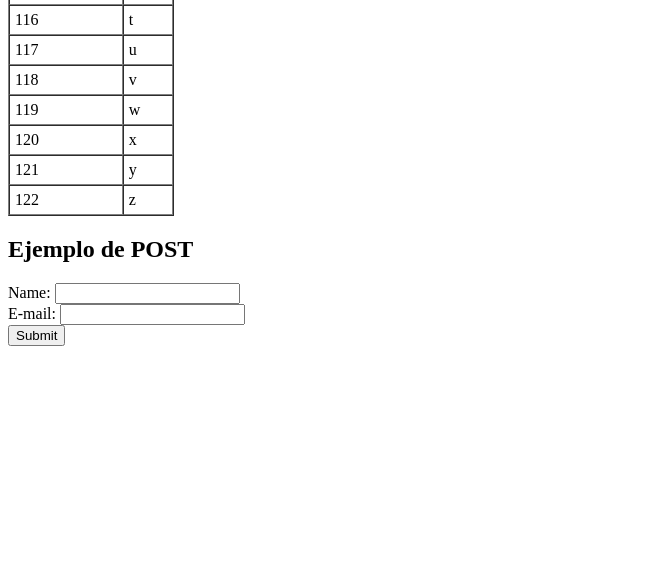
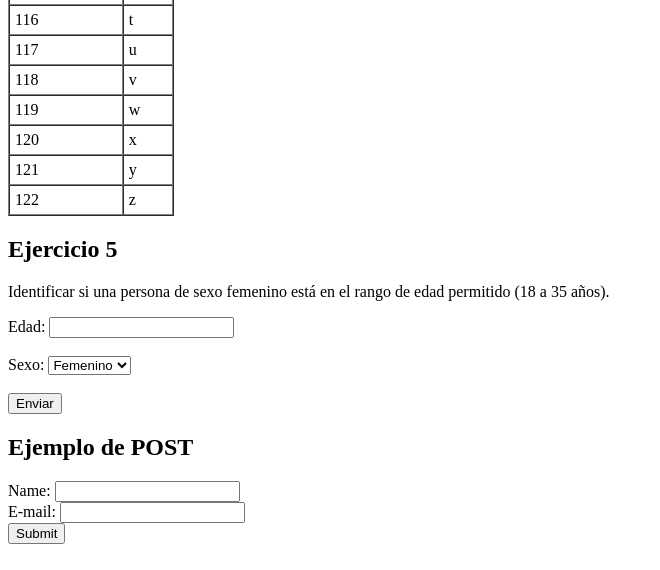
Before and after one commit to ErasmoAG/tecweb, a PHP site: page /tecweb/ in a window 1280 px wide. Shown: the part 1252-1822 px from the top of the page, without its empty margins (0-660 px from the left). Before the commit the page ends 1598 px from the top, so only its background shows below. Run offline with PHP 8.4, Linux system fonts and the light colour scheme.

Commit message:
Se realizo el quinto ejercicio 'validacion de edad y sexo en formulario'

```diff
--- a/practicas/p06-base/index.php
+++ b/practicas/p06-base/index.php
@@ -68,7 +68,34 @@
     crearArregloAscii();
     ?>
 
+    <h2>Ejercicio 5</h2>
+    <p>Identificar si una persona de sexo femenino está en el rango de edad permitido (18 a 35 años).</p>
 
+    <form action="" method="post">
+        <label for="edad">Edad:</label>
+        <input type="number" id="edad" name="edad" required><br><br>
+
+        <label for="sexo">Sexo:</label>
+        <select id="sexo" name="sexo" required>
+            <option value="femenino">Femenino</option>
+            <option value="masculino">Masculino</option>
+        </select><br><br>
+
+        <input type="submit" value="Enviar">
+    </form>
+
+    <?php
+    require_once __DIR__.'/src/funciones.php';
+
+
+    if (isset($_POST['edad']) && isset($_POST['sexo'])) {
+        $edad = $_POST['edad'];
+        $sexo = $_POST['sexo'];
+
+
+        verificarEdadSexo($edad, $sexo);
+    }
+    ?>
 
     <h2>Ejemplo de POST</h2>
     <form action="http://localhost/tecweb/practicas/p06-base/index.php" method="post">
--- a/practicas/p06-base/src/funciones.php
+++ b/practicas/p06-base/src/funciones.php
@@ -98,4 +98,17 @@ function crearArregloAscii() {
     echo "</table>";
 }
 
+//FUNCIONES EJERCICIO 5
+
+function verificarEdadSexo($edad, $sexo) {
+    // Convertimos el sexo a minúsculas para evitar errores con mayúsculas
+    $sexo = strtolower($sexo);
+
+    if ($sexo == 'femenino' && $edad >= 18 && $edad <= 35) {
+        echo "<h3>Bienvenida, usted está en el rango de edad permitido.</h3>";
+    } else {
+        echo "<h3>Acceso denegado. No cumple con los requisitos de edad o sexo.</h3>";
+    }
+}
+
 ?>
```
